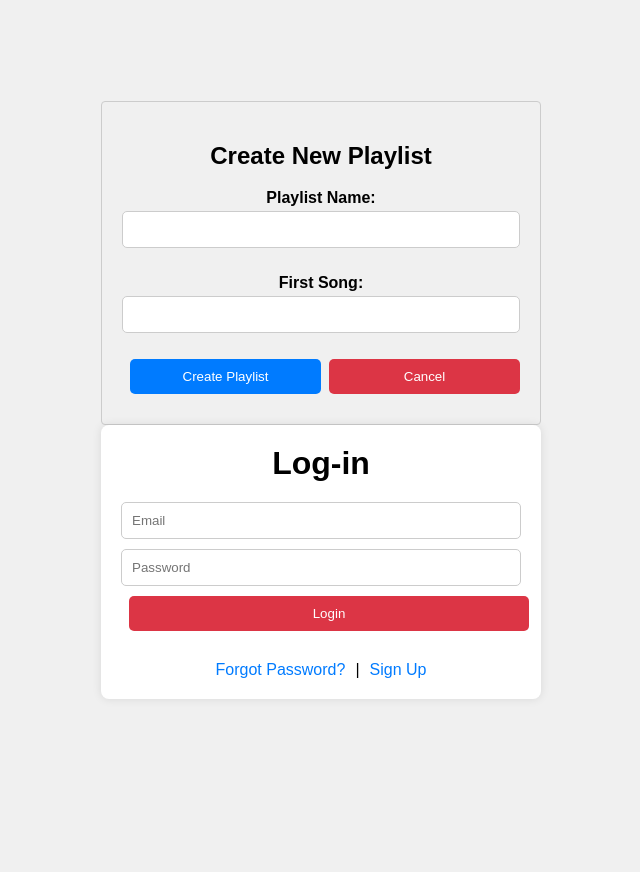
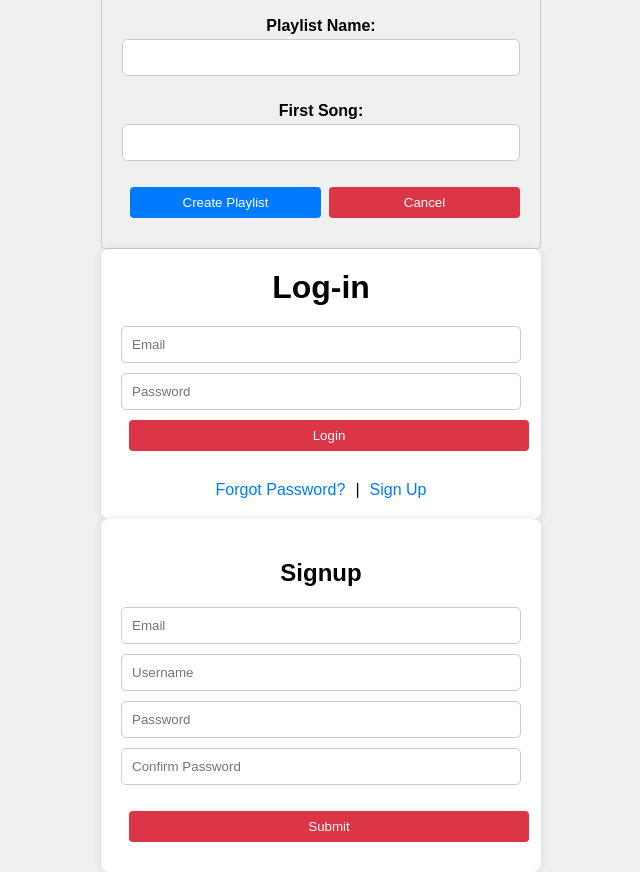
Before and after one commit to RonitCodes/cmsc355proj, a React (Create React App) app in the folder my-app/: page / in a window 1280 px wide. Shown: the whole page, without its empty margins (319-959 px from the left). Before the commit the page ends 800 px from the top, so only its background shows below. Built offline with nearby package versions, Linux system fonts and the light colour scheme.

Commit message:
Signup-Page-prototype

```diff
--- a/my-app/src/App.js
+++ b/my-app/src/App.js
@@ -4,6 +4,9 @@ import './App.css';
 import PlaylistCreator from './PlaylistCreator';
 import './PlaylistCreator.css';
 import Login from './login'; // Import the Login component
+import Signup from './Signup';
+import './Signup.css';
+
 
 function App() {
   return (
@@ -11,6 +14,7 @@ function App() {
       <main>
         <PlaylistCreator />
         <Login /> {/* Render the Login component */}
+        <Signup /> {}
       </main>
     </div>
   );
--- /dev/null
+++ b/my-app/src/Signup.css
@@ -0,0 +1,39 @@
+.signup {
+    max-width: 400px;
+    margin: 0 auto;
+    padding: 20px;
+    border: 1px solid #ccc;
+    border-radius: 4px;
+  }
+
+  .input-group {
+    margin-bottom: 16px;
+  }
+
+  label {
+    display: block;
+    font-weight: bold;
+    margin-bottom: 4px;
+  }
+
+  input {
+    width: 100%;
+    padding: 8px;
+    border: 1px solid #ccc;
+    border-radius: 4px;
+  }
+
+  .button-group {
+    display: flex;
+    justify-content: flex-end;
+  }
+
+  button {
+    margin-left: 8px;
+    padding: 8px 16px;
+    border: none;
+    border-radius: 4px;
+    background-color: #007bff;
+    color: #fff;
+    cursor: pointer;
+  }
--- /dev/null
+++ b/my-app/src/Signup.js
@@ -0,0 +1,84 @@
+import React, { useState } from "react";
+
+const Signup = () => {
+  //const history = useHistory();
+  // form states
+  const [username, setUsername] = useState("");
+  const [email, setEmail] = useState("");
+  const [password, setPassword] = useState("");
+  const [confirmPassword, setConfirmPassword] = useState("");
+
+  // password validation
+  let hasSixChar = password.length >= 6;
+  let hasLowerChar = /(.*[a-z].*)/.test(password);
+  let hasUpperChar = /(.*[A-Z].*)/.test(password);
+  let hasNumber = /(.*[0-9].*)/.test(password);
+  let hasSpecialChar = /(.*[^a-zA-Z0-9].*)/.test(password);
+
+
+  return (
+    <div className="container">
+      <h2>Signup</h2>
+      <div className="input-group">
+        <input
+          type="text"
+          placeholder="Email"
+          id="email"
+          value={email}
+          onChange={(e) => setEmail(e.target.value)}
+        />
+        <input
+          type="text"
+          placeholder="Username"
+          id="username"
+          value={username}
+          onChange={(e) => setUsername(e.target.value)}
+        />
+        <input
+          type="password"
+          placeholder="Password"
+          id="password"
+          value={password}
+          onChange={(e) => setPassword(e.target.value)}
+        />
+
+        <input
+          type="password"
+          placeholder="Confirm Password"
+          id="confirm-password"
+          value={confirmPassword}
+          onChange={(e) => setConfirmPassword(e.target.value)}
+        />
+        {password && confirmPassword && (
+          <div className="ml-1 mt-1">
+            {password === confirmPassword ? (
+              <span className="text-success">Passwords match</span>
+            ) : (
+              <span className="text-failure">Passwords do not match</span>
+            )}
+          </div>
+        )}
+      </div>
+      <div className="button">
+        <button
+          disabled={
+            !username ||
+            !email ||
+            !password ||
+            !confirmPassword ||
+            password !== confirmPassword ||
+            !hasSixChar ||
+            !hasLowerChar ||
+            !hasUpperChar ||
+            !hasNumber ||
+            !hasSpecialChar
+          }
+        >
+          Submit
+        </button>
+        </div>
+    </div>
+  );
+};
+
+export default Signup;
```
